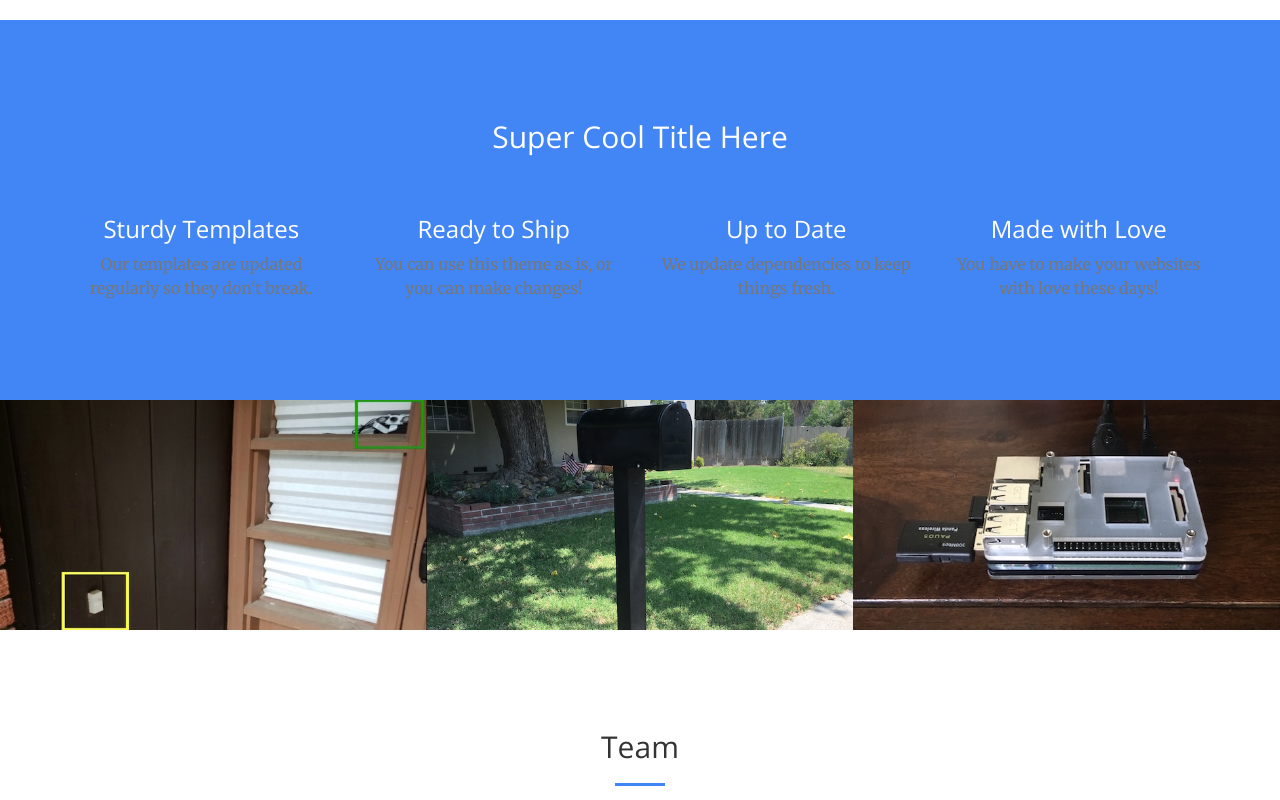
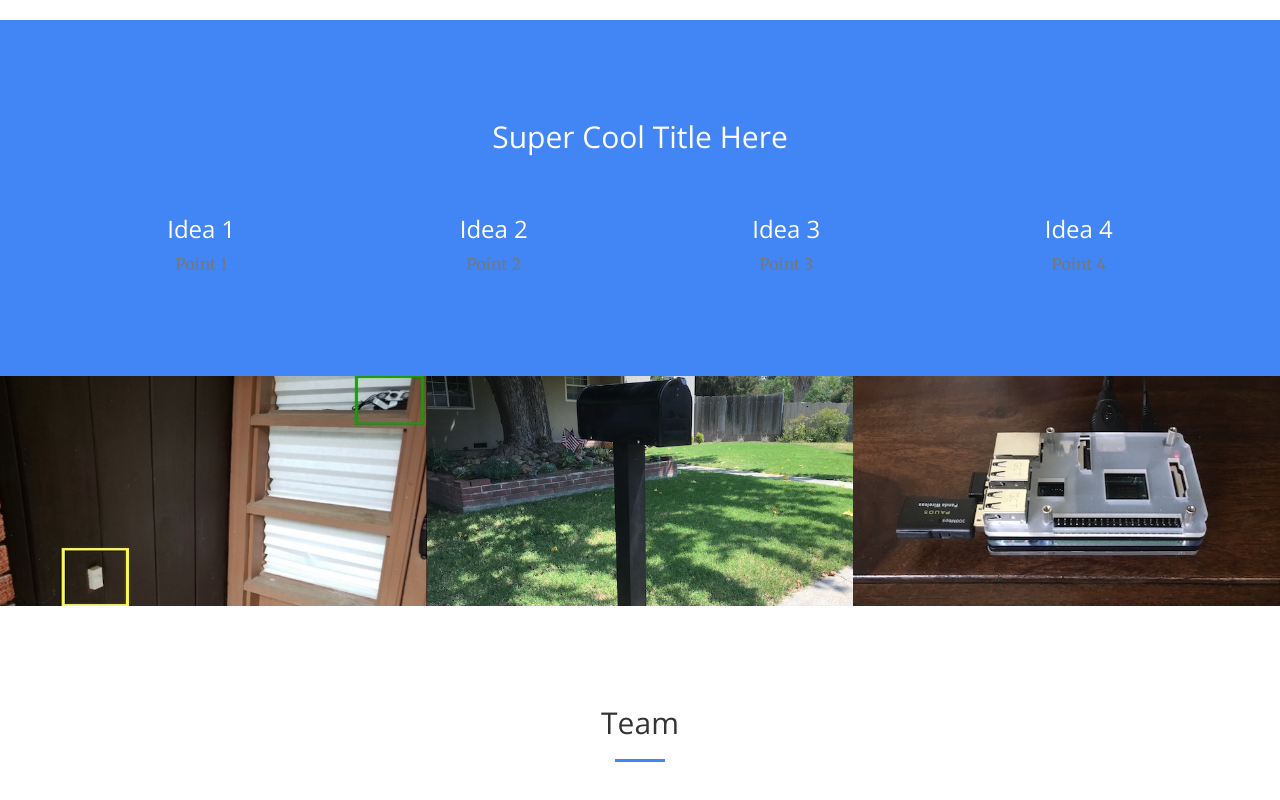
Before and after one commit to Fink-Security/FinkSecuritySite, a website: page index.html in a window 1280 px wide. Shown: the part 1150-1950 px from the top of the page. Drawn offline with nearby package versions, Linux system fonts and the light colour scheme.

Commit message:
fixed index.html

```diff
--- a/index.html
+++ b/index.html
@@ -56,7 +56,7 @@
                         <a class="page-scroll" href="#services">Services</a>
                     </li>
                     <li>
-                        <a class="page-scroll" href="#portfolio">Portfolio</a>
+                        <a class="page-scroll" href="#nodes">Nodes</a>
                     </li>
                     <li>
                         <a class="page-scroll" href="#team">Team</a>
@@ -109,36 +109,36 @@
                 <div class="col-lg-3 col-md-6 text-center">
                     <div class="service-box">
                         <!--<<img src="img/portfolio/thumbnails/joyce.jpg" class="img-responsive" alt="">-->
-                        <h3>Sturdy Templates</h3>
-                        <p class="text-muted">Our templates are updated regularly so they don't break.</p>
+                        <h3>Idea 1</h3>
+                        <p class="text-muted">Point 1</p>
                     </div>
                 </div>
                 <div class="col-lg-3 col-md-6 text-center">
                     <div class="service-box">
                         <!--<<img src="img/portfolio/thumbnails/alberto.jpg" class="img-responsive" alt="">-->
-                        <h3>Ready to Ship</h3>
-                        <p class="text-muted">You can use this theme as is, or you can make changes!</p>
+                        <h3>Idea 2</h3>
+                        <p class="text-muted">Point 2</p>
                     </div>
                 </div>
                 <div class="col-lg-3 col-md-6 text-center">
                     <div class="service-box">
                         <!--<<img src="img/portfolio/thumbnails/andrew.jpg" class="img-responsive" alt="">-->
-                        <h3>Up to Date</h3>
-                        <p class="text-muted">We update dependencies to keep things fresh.</p>
+                        <h3>Idea 3</h3>
+                        <p class="text-muted">Point 3</p>
                     </div>
                 </div>
                 <div class="col-lg-3 col-md-6 text-center">
                     <div class="service-box">
                         <!--<<img src="img/portfolio/thumbnails/chrism.jpg" class="img-responsive" alt="">-->
-                        <h3>Made with Love</h3>
-                        <p class="text-muted">You have to make your websites with love these days!</p>
+                        <h3>Idea 4</h3>
+                        <p class="text-muted">Point 4</p>
                     </div>
                 </div>
             </div>
         </div>
     </section>
 
-    <section class="no-padding" id="portfolio">
+    <section class="no-padding" id="nodes">
         <div class="container-fluid">
             <div class="row no-gutter popup-gallery">
                 <div class="col-lg-4 col-sm-6">
```
